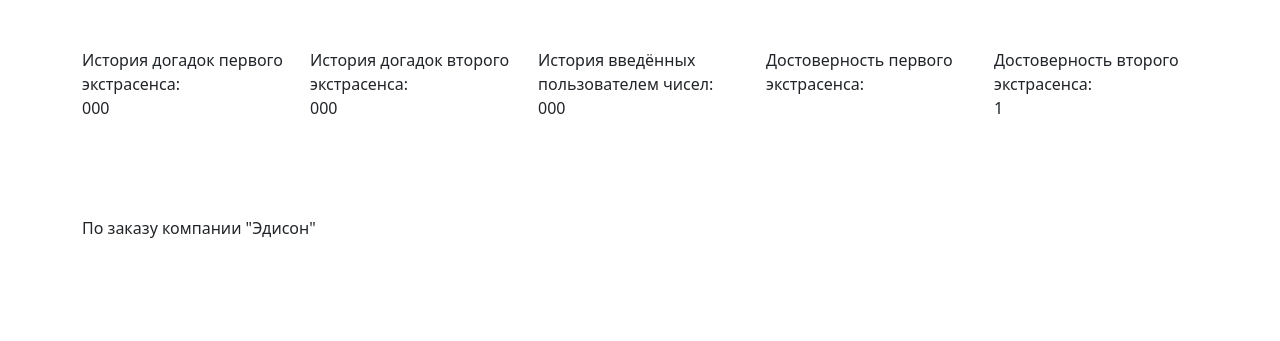
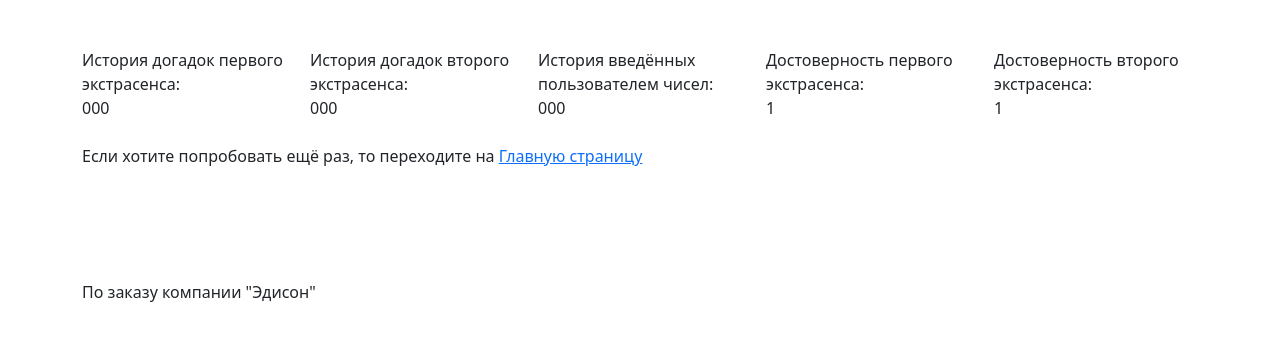
Before and after one commit to fedoseevmihail/extrasens, a Django app: page /results/ in a window 1280 px wide. Shown: the part 192-533 px from the top of the page. Run offline with Django 3.2, Linux system fonts and the light colour scheme; tables that the repository leaves empty hold one stand-in row (values such as "Sample post"); some libraries are stand-ins or nearby versions.

Commit message:
Day 6. Add reliability extrasens calculation

```diff
--- a/extrasens/extrasens/settings.py
+++ b/extrasens/extrasens/settings.py
@@ -125,3 +125,4 @@ USE_TZ = True
 
 STATIC_URL = '/static/'
 STATICFILES_DIRS = [os.path.join(BASE_DIR, 'static')]
+#ANONYMOUS_SESSION_PROCESS_FUNCTION = 'apps.common.middleware.process_anonymous_session'
--- a/extrasens/extratest/models.py
+++ b/extrasens/extratest/models.py
@@ -2,8 +2,8 @@ from django.db import models
 from django.contrib.auth.models import User
 from django.db.models.signals import post_save
 from django.dispatch import receiver
+
 from random import randint
-from django.utils.crypto import get_random_string
 
 
 class Extrasens(models.Model):
@@ -26,9 +26,8 @@ class NumUser(models.Model):
         return self.number
 
 class Extrasens_1(models.Model):
-    reliability = models.ForeignKey(NumUser, on_delete=models.CASCADE, default=None, null=True)
+    reliability = models.CharField(max_length=2, null=True)
     number = models.CharField(max_length=2, null=True)
-    #reliability = models.CharField(max_length=2, null=True)
 
     @staticmethod
     def randint():
@@ -38,9 +37,8 @@ class Extrasens_1(models.Model):
         return self.number
 
 class Extrasens_2(models.Model):
-    reliability = models.ForeignKey(NumUser, on_delete=models.CASCADE, default=None, null=True)
+    reliability = models.CharField(max_length=2, null=True)
     number = models.CharField(max_length=2, null=True)
-    #reliability = models.CharField(max_length=2, null=True)
 
     @staticmethod
     def randint():
--- a/extrasens/extratest/views.py
+++ b/extrasens/extratest/views.py
@@ -1,6 +1,6 @@
 from django.shortcuts import render
-from .models import Extrasens, NumUser, Extrasens_1, Extrasens_2
-
+from .models import NumUser, Extrasens_1, Extrasens_2
+from django.http import HttpResponse
 
 def index(request):
     template = 'extratest/index.html'
@@ -53,50 +53,26 @@ def results(request):
     list_num_extrasens_1 = Extrasens_1.objects.all()
     list_num_extrasens_2 = Extrasens_2.objects.all()
     list_num_user = NumUser.objects.all()
+    rel_extrasens_1 = 0
     rel_extrasens_2 = 0
-    for num_extrasens_2 in list_num_extrasens_2:
-        for num_user in list_num_user:
-            if num_extrasens_2.number == num_user.number:
-                rel_extrasens_2 += 1
-            else:
-                rel_extrasens_2 += 0
-    #for num_extrasens_1 in list_num_extrasens_1:
-    #    if functools.reduce(lambda i, j: i and j, map(lambda m, k: m == k, num_extrasens_1, list_num_user), True):
-    #        rel_extrasens_1 += 1
-    #    else:
-    #        rel_extrasens_1 += 0
+    for i in range(len(list_num_extrasens_1)):
+        if list_num_extrasens_1[i].number == list_num_user[i].number:
+            rel_extrasens_1 += 1
+        else:
+            rel_extrasens_1 -= 1
 
-    #for num_extrasens_1 in list_num_extrasens_1:
-    #    if num_extrasens_1 in list_num_user:
-    #        rel_extrasens_1 += 1
-    #    else:
-    #        rel_extrasens_1 += 0
-
-    #for num_extrasens_1 in list_num_extrasens_1:
-    #    for num_user in list_num_user:
-    #        if num_extrasens_1.number == num_user.number:
-    #            rel_extrasens_1 += 1
-    #        else:
-    #            rel_extrasens_1 -= 0
-    #for i in range(len(list_num_extrasens_1)):
-    #    if list_num_extrasens_1[i] == list_num_user[i]:
-    #        rel_extrasens_1 += 1
-    #    else:
-    #        rel_extrasens_1 += 0
+    for i in range(len(list_num_extrasens_2)):
+        if list_num_extrasens_2[i].number == list_num_user[i].number:
+            rel_extrasens_2 += 1
+        else:
+            rel_extrasens_2 -= 1
 
     context = {
         'list_num_extrasens_1': list_num_extrasens_1,
         'list_num_extrasens_2': list_num_extrasens_2,
         'list_num_user': list_num_user,
+        'rel_extrasens_1': rel_extrasens_1,
         'rel_extrasens_2': rel_extrasens_2,
         'title': title,
     }
     return render(request, template, context)
-
-#rel_extrasens_1 = 0
-    #filter_num = []
-    #for num_extrasens_1 in list_num_extrasens_1:
-    #    if num_extrasens_1.number == num_extrasens_1.reliability.number:
-    #        rel_extrasens_1 += 1
-    #    else:
-    #        rel_extrasens_1 -= 0
--- a/extrasens/templates/extratest/results.html
+++ b/extrasens/templates/extratest/results.html
@@ -31,10 +31,16 @@
     <div class="col-sm">
       Достоверность первого экстрасенса:<br>
       {{ rel_extrasens_1 }}
-
     </div>
     <div class="col-sm">
       Достоверность второго экстрасенса:<br>
       {{ rel_extrasens_2 }}
     </div>
+  </div>
+  <br>
+  <div>
+    <p>Если хотите попробовать ещё раз, то переходите на
+      <a href="{% url 'extratest:index' %}">
+        Главную страницу</a></p>
+  </div>
 {% endblock %}
```
Also changed, not shown: extrasens/templates/extratest/input_number.html (+7 -1 lines), extrasens/extratest/migrations/0003_auto_20230419_0955.py (added), extrasens/extratest/migrations/0004_auto_20230419_1145.py (added), extrasens/extratest/migrations/0005_auto_20230419_1200.py (added).
